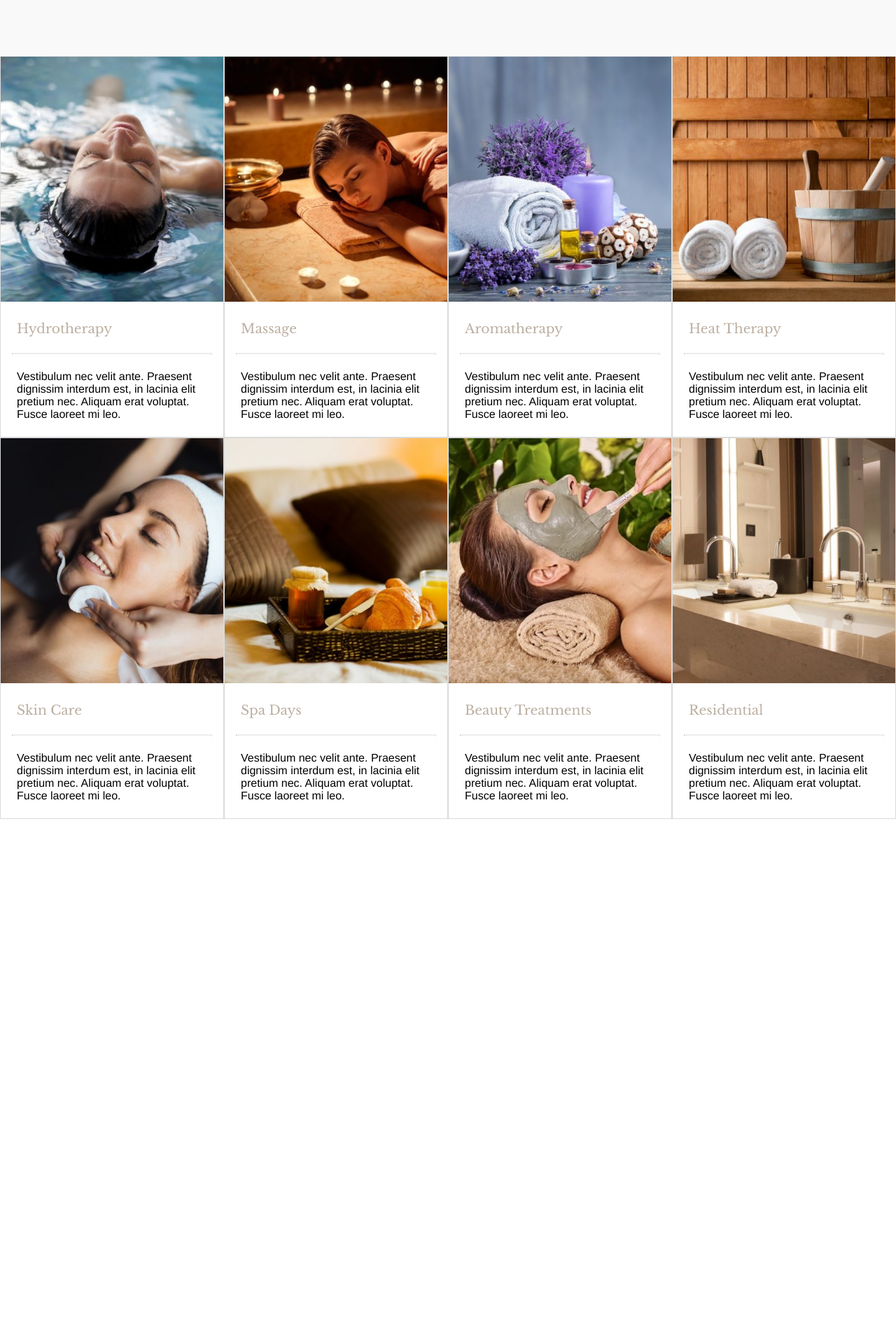
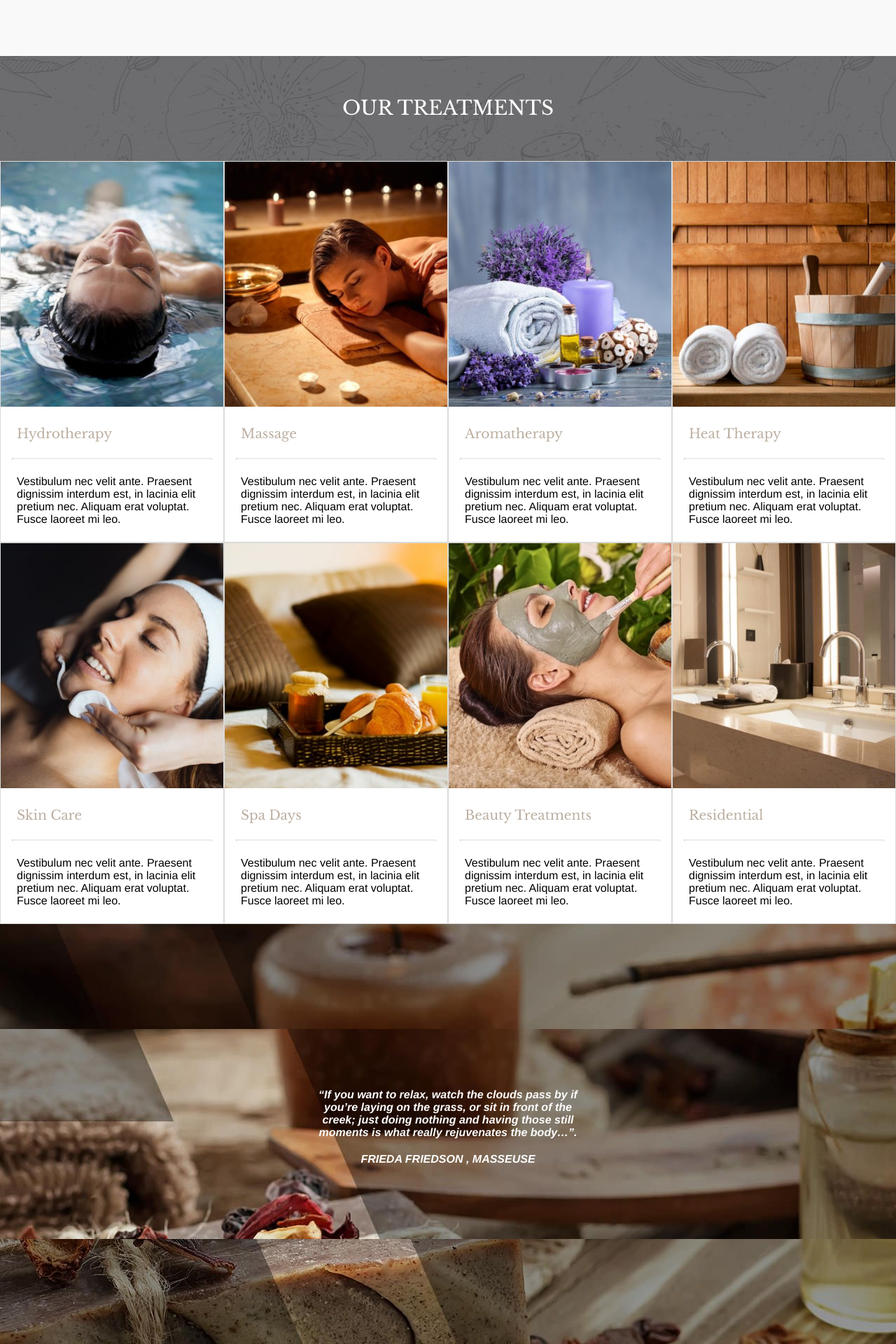
Before and after one commit to DragoAl/proj-html-vuejs, a Vue app: page / in a window 1280 px wide. Shown: the part 2387-4307 px from the top of the page at 70% size. Before the commit the page ends 3557 px from the top, so only its background shows below. Built offline with nearby package versions, Linux system fonts and the light colour scheme.

Commit message:
Add: backgroundimage at bottom of treatSection

```diff
--- a/src/components/TreatmentsSection.vue
+++ b/src/components/TreatmentsSection.vue
@@ -1,9 +1,20 @@
 <template>
     <section>
+        <div id="ourTreat">OUR TREATMENTS</div>
         <TreatmentCard
         v-for="treatment, i in treatmentsList " :key="i"
         :details='treatment'
         />
+        <div id="backImg-cont">
+            <div class="backImg-treat" id="backImgTop"></div>
+            <div class="backImg-treat" id="backImgCenter">
+                <p>“If you want to relax, watch the clouds pass by if you’re laying on the grass, or sit in front of the creek; just doing nothing and having those still moments is what really rejuvenates the body…”.</p>
+                <div> <strong>FRIEDA FRIEDSON</strong> , MASSEUSE</div>
+            </div>
+            <div class="backImg-treat" id="backImgBottom"></div>
+        </div>
+
+
     </section>
 </template>
 
@@ -78,4 +89,52 @@ section {
 
 }
 
+#ourTreat {
+    font-family: 'Libre Baskerville', serif;
+    height: 150px;
+    width: 100%;
+    background-image:url("../assets/img/ptb_cta-new.jpg") ;
+    line-height: 150px;
+    vertical-align: middle;
+    font-size: 28px;
+    color: white;
+}
+
+#backImg-cont {
+    width: 100%;
+    height: 600px;
+}
+
+.backImg-treat {
+    background-image: url("../assets/img/Home-quota-new.jpg");
+}
+
+#backImgTop {
+    height: 150px;
+    background-position: top;
+
+}
+
+#backImgCenter {
+    height: 300px;
+    background-position: center;
+    color: white;
+    font-style: italic;
+    font-weight: bold;
+    display: flex;
+    flex-direction: column;
+    justify-content: center;
+    padding: 0 35%;
+
+    div {
+        margin: 20px 0;
+    }
+
+}
+
+#backImgBottom {
+    height: 150px;
+    background-position: bottom;
+}
+
 </style>
```
Also changed, not shown: src/assets/img/ptb_cta-new.jpg (added).
